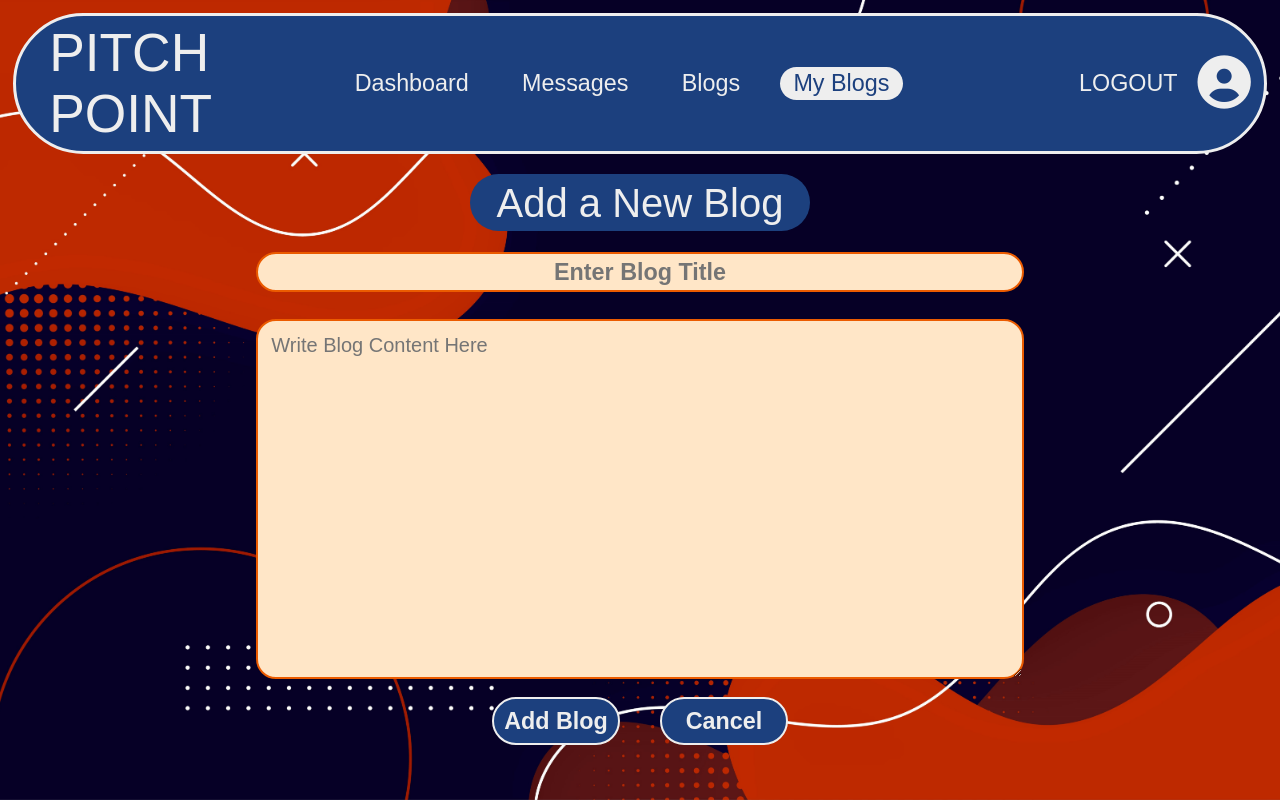
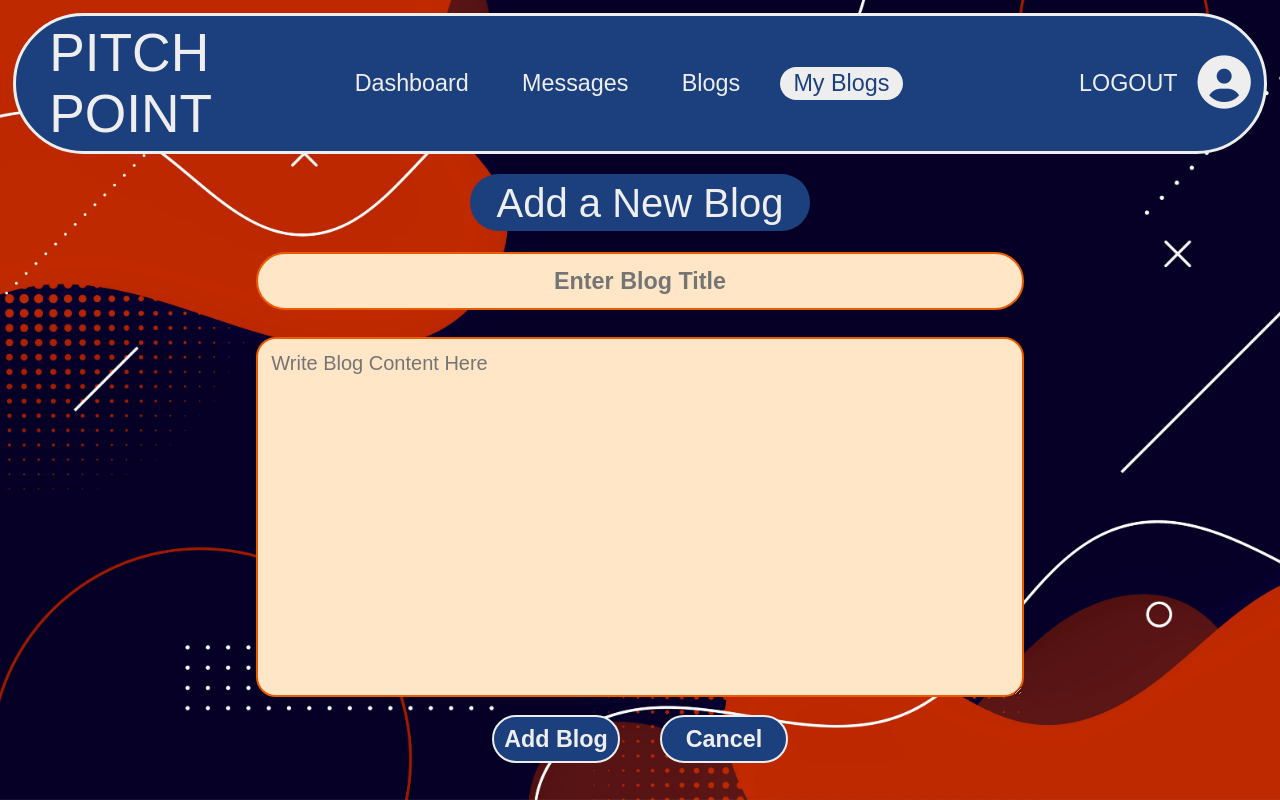
Before and after one commit to K4R-R/Pitch-Point, a React (Create React App) app in the folder frontend/: page /myblogs/add in a window 1280 px wide. Built offline with nearby package versions, Linux system fonts and the light colour scheme; no server answers; sample sign-in values are in the browser's storage; a web font is replaced by a local one.

Commit message:
small ui changes

```diff
--- a/frontend/src/components/FullBlog.js
+++ b/frontend/src/components/FullBlog.js
@@ -86,7 +86,7 @@ const FullBlog = () => {
 
    if(!blog) {
       return (
-         <div>Loading...</div>
+         <div className='loading'><h1>Loading...</h1></div>
       );
    }
 
--- a/frontend/src/styles/AddBlog.css
+++ b/frontend/src/styles/AddBlog.css
@@ -18,7 +18,6 @@
    margin: 4rem;
    width: 60%;
    text-align: center;
-   height: 6rem;
    font-size: 3.5rem;
    font-family: Beiruti,arial;
    font-weight: 600;
```
